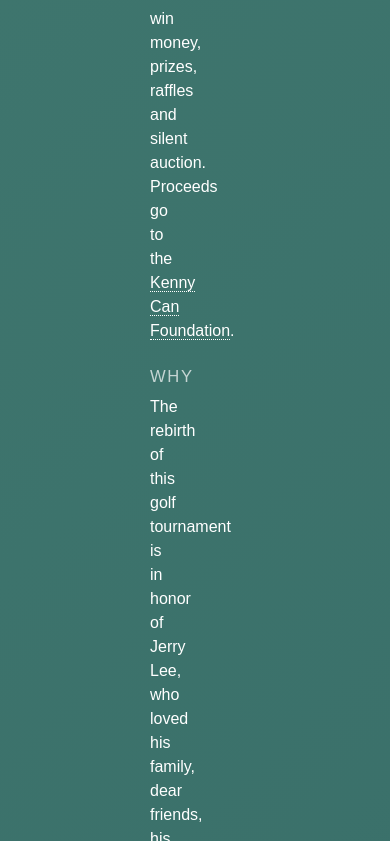
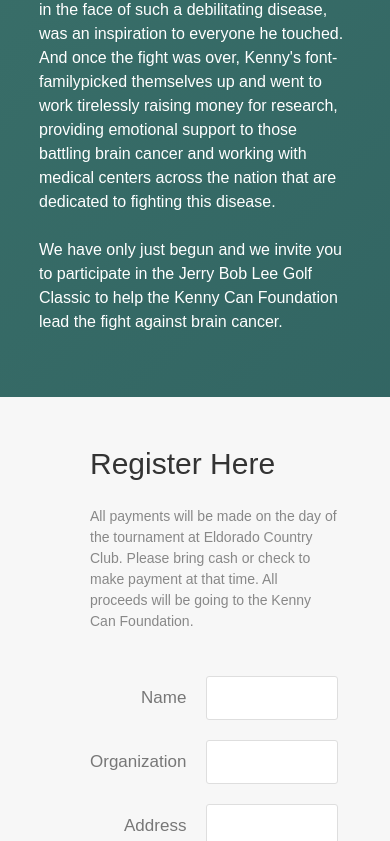
Before and after one commit to tylerlee/jbl-invitational, a plain HTML site: page index.html in a window 390 px wide. Shown: the part 1159-2000 px from the top of the page. Drawn offline with nearby package versions, Linux system fonts and the light colour scheme.

Commit message:
simple responsive

```diff
--- a/assets/app.css
+++ b/assets/app.css
@@ -234,3 +234,14 @@
 	background: white;
 	color: #18434c;
 }
+
+@media only screen and (max-width: 700px){
+	.left-side{
+		overflow: hidden;
+		padding: 10%;
+		width: 100%;
+	}
+	.right-side{
+		width: 100%;
+	}
+}
```
